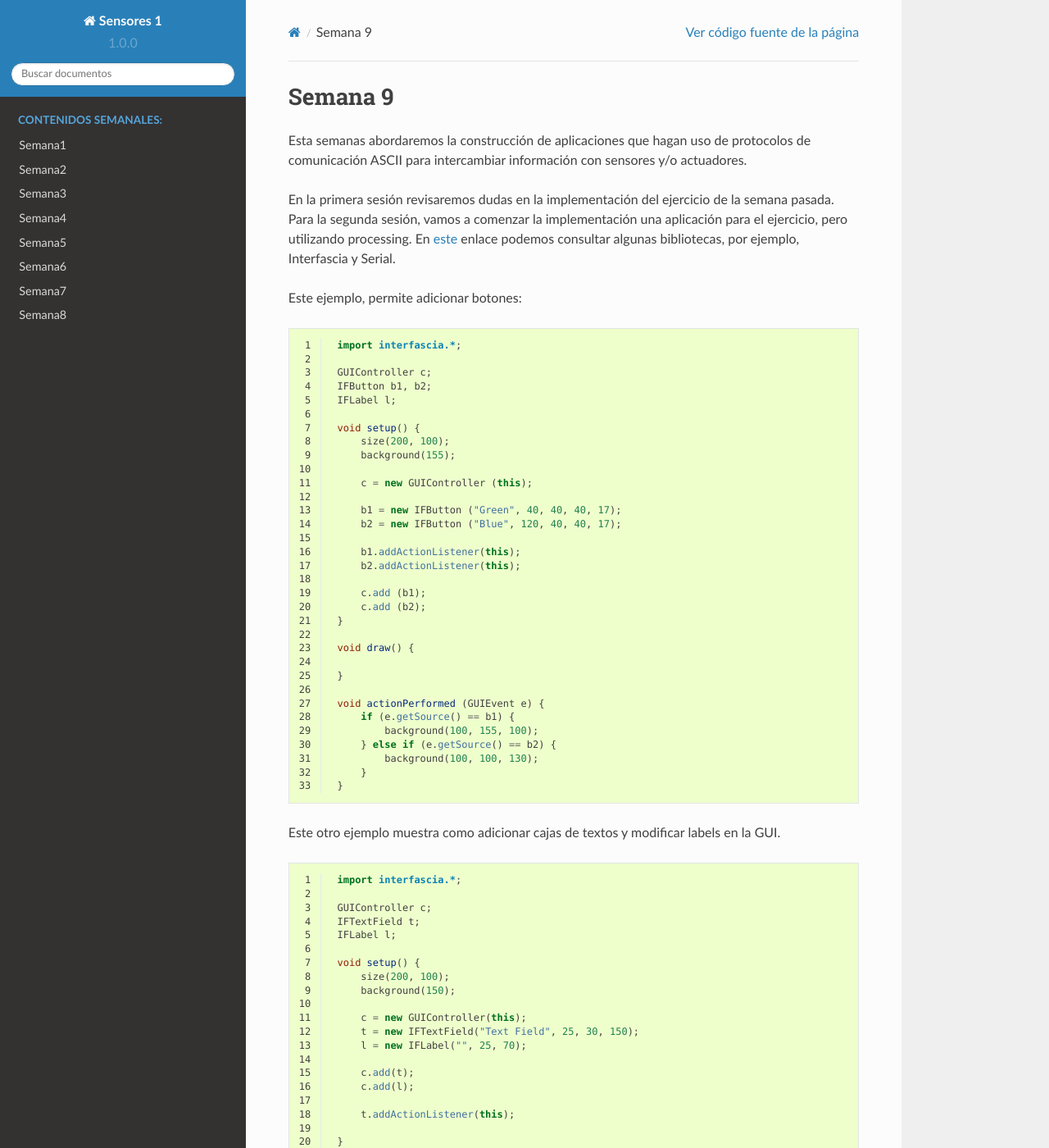
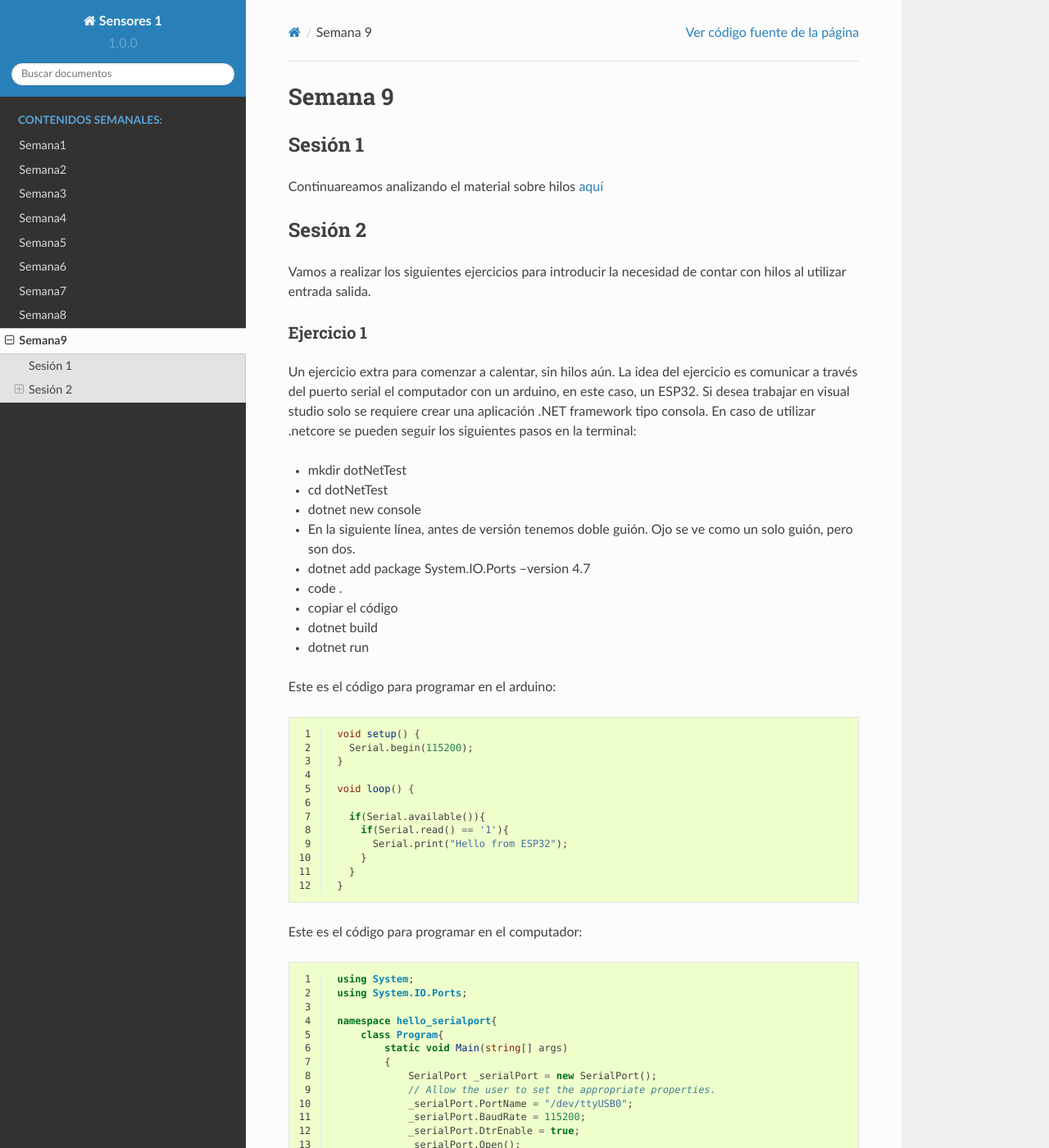
Before and after one commit to juanferfranco/sensores1, a Sphinx documentation site: the page built from docs/_semana9/semana9.rst, in a window 1280 px wide and 1400 px high. Shown: the whole window at 82% size. Built offline with Sphinx 7.4.7 and the Read the Docs theme 2.0.0, drawn with Linux system fonts in a browser that asks for light colours; some of the changed text lies outside the part shown.

Commit message:
add week 9

```diff
--- a/docs/_semana8/semana8.rst
+++ b/docs/_semana8/semana8.rst
@@ -49,149 +49,5 @@ Y de estos otros, que muestran la relación con Unity:
 
 Sesión 2
 ----------
-
-Ejercicio 1
-^^^^^^^^^^^^
-
-Un ejercicio extra para comenzar a calentar, sin hilos aún.
-La idea del ejercicio es comunicar a través del puerto serial
-el computador con un arduino, en este caso, un ESP32. Si desea
-trabajar en visual studio solo se requiere crear una aplicación
-.NET framework tipo consola. En caso de utilizar .netcore se pueden
-seguir los siguientes pasos en la terminal:
-
-* mkdir dotNetTest
-* cd dotNetTest
-* dotnet new console
-* En la siguiente línea, antes de versión tenemos doble guión. Ojo se ve como
-  un solo guión, pero son dos.
-* dotnet add package System.IO.Ports --version 4.7
-* code .
-* copiar el código
-* dotnet build
-* dotnet run
-
-Este es el código para programar en el arduino:
-
-.. code-block:: cpp
-   :lineno-start: 1
-
-    void setup() {
-      Serial.begin(115200);
-    }
-
-    void loop() {
-
-      if(Serial.available()){
-        if(Serial.read() == '1'){
-          Serial.print("Hello from ESP32");
-        }
-      }
-    }
-
-
-Este es el código para programar en el computador:
-
-.. code-block:: csharp
-   :lineno-start: 1
-
-    using System;
-    using System.IO.Ports;
-
-    namespace hello_serialport{
-        class Program{
-            static void Main(string[] args)
-            {
-                SerialPort _serialPort = new SerialPort();
-                // Allow the user to set the appropriate properties.
-                _serialPort.PortName = "/dev/ttyUSB0";
-                _serialPort.BaudRate = 115200;
-                _serialPort.DtrEnable = true;
-                _serialPort.Open();
-                byte[] data = {0x31};
-                _serialPort.Write(data,0,1);
-                byte[] buffer = new byte[20];
-
-                while(true){
-                    if(_serialPort.BytesToRead > 0){
-                        _serialPort.Read(buffer,0,20);
-                        Console.WriteLine(System.Text.Encoding.ASCII.GetString(buffer));
-                        Console.ReadKey();
-                        _serialPort.Write(data,0,1);
-                    }
-                }
-            }
-        }
-    }
-
-Ejercicio 2
-^^^^^^^^^^^^
-Este es el código para programar en el arduino:
-
-.. code-block:: cpp
-   :lineno-start: 1
-
-    void setup() {
-      Serial.begin(115200);
-    }
-
-    void loop() {
-
-      if(Serial.available()){
-        if(Serial.read() == '1'){
-          delay(1000);
-          Serial.print("Hello from ESP32\n");
-        }
-      }
-    }
-
-Este es el código para programar el computador
-
-.. code-block:: cpp
-   :lineno-start: 1
-
-    using System;
-    using System.IO.Ports;
-    using System.Threading;
-
-    namespace serialTestBlock
-    {
-    class Program{
-            static void Main(string[] args)
-            {
-                SerialPort _serialPort = new SerialPort();
-                _serialPort.PortName = "/dev/ttyUSB0";
-                _serialPort.BaudRate = 115200;
-                _serialPort.DtrEnable = true;
-                _serialPort.Open();
-
-                byte[] data = {0x31};
-                byte[] buffer = new byte[20];
-                int counter = 0;
-
-                while(true){
-                    if(Console.KeyAvailable == true){
-                        Console.ReadKey(true);
-                        _serialPort.Write(data,0,1);
-                        string message = _serialPort.ReadLine();
-                        Console.WriteLine(message);
-                    }
-                    Console.WriteLine(counter);
-                    counter = (counter + 1) % 100;
-                    Thread.Sleep(100);
-                }
-            }
-        }
-    }
-
-* Conecte el arduino.
-* Modifique el código del computador asignando el puerto
-  serial correcto.
-* Corra el código del computador.
-* Al presionar cualquier tecla qué pasa?
-
-Ejercicio 3: Reto
-^^^^^^^^^^^^^^^^^^
-Con lo que hemos discutido hoy cómo podríamos solucionar el
-problema anterior, considerando que no es posible (por el
-ejercicio académico) modificar el código de Arduino?
+En esta sesión comenzamos a analizar el material relacionado con la programación multihilada que está
+`aquí <http://www.albahari.com/threading/>`__
--- a/docs/_semana9/semana9.rst
+++ b/docs/_semana9/semana9.rst
@@ -1,90 +1,157 @@
 Semana 9
 ===========
-Esta semanas abordaremos la construcción de aplicaciones que hagan uso de protocolos de
-comunicación ASCII para intercambiar información con sensores y/o actuadores.
 
-En la primera sesión revisaremos dudas en la implementación del ejercicio de la semana pasada.
-Para la segunda sesión, vamos a comenzar la implementación una aplicación para el ejercicio,
-pero utilizando processing. En `este <https://processing.org/reference/libraries/>`__ enlace
-podemos consultar algunas bibliotecas, por ejemplo, Interfascia y Serial.
+Sesión 1
+----------
+Continuareamos analizando el material sobre hilos `aquí <http://www.albahari.com/threading/>`__
+
+Sesión 2
+----------
+Vamos a realizar los siguientes ejercicios para introducir la necesidad de contar con hilos
+al utilizar entrada salida.
+
+Ejercicio 1
+^^^^^^^^^^^^
+
+Un ejercicio extra para comenzar a calentar, sin hilos aún.
+La idea del ejercicio es comunicar a través del puerto serial
+el computador con un arduino, en este caso, un ESP32. Si desea
+trabajar en visual studio solo se requiere crear una aplicación
+.NET framework tipo consola. En caso de utilizar .netcore se pueden
+seguir los siguientes pasos en la terminal:
+
+* mkdir dotNetTest
+* cd dotNetTest
+* dotnet new console
+* En la siguiente línea, antes de versión tenemos doble guión. Ojo se ve como
+  un solo guión, pero son dos.
+* dotnet add package System.IO.Ports --version 4.7
+* code .
+* copiar el código
+* dotnet build
+* dotnet run
+
+Este es el código para programar en el arduino:
+
+.. code-block:: cpp
+   :lineno-start: 1
+
+    void setup() {
+      Serial.begin(115200);
+    }
+
+    void loop() {
+
+      if(Serial.available()){
+        if(Serial.read() == '1'){
+          Serial.print("Hello from ESP32");
+        }
+      }
+    }
 
 
-Este ejemplo, permite adicionar botones:
+Este es el código para programar en el computador:
 
-.. code-block:: java
+.. code-block:: csharp
    :lineno-start: 1
 
-    import interfascia.*;
+    using System;
+    using System.IO.Ports;
 
-    GUIController c;
-    IFButton b1, b2;
-    IFLabel l;
+    namespace hello_serialport{
+        class Program{
+            static void Main(string[] args)
+            {
+                SerialPort _serialPort = new SerialPort();
+                // Allow the user to set the appropriate properties.
+                _serialPort.PortName = "/dev/ttyUSB0";
+                _serialPort.BaudRate = 115200;
+                _serialPort.DtrEnable = true;
+                _serialPort.Open();
+                byte[] data = {0x31};
+                _serialPort.Write(data,0,1);
+                byte[] buffer = new byte[20];
 
-    void setup() {
-        size(200, 100);
-        background(155);
-
-        c = new GUIController (this);
-
-        b1 = new IFButton ("Green", 40, 40, 40, 17);
-        b2 = new IFButton ("Blue", 120, 40, 40, 17);
-
-        b1.addActionListener(this);
-        b2.addActionListener(this);
-
-        c.add (b1);
-        c.add (b2);
-    }
-
-    void draw() {
-
-    }
-
-    void actionPerformed (GUIEvent e) {
-        if (e.getSource() == b1) {
-            background(100, 155, 100);
-        } else if (e.getSource() == b2) {
-            background(100, 100, 130);
+                while(true){
+                    if(_serialPort.BytesToRead > 0){
+                        _serialPort.Read(buffer,0,20);
+                        Console.WriteLine(System.Text.Encoding.ASCII.GetString(buffer));
+                        Console.ReadKey();
+                        _serialPort.Write(data,0,1);
+                    }
+                }
+            }
         }
     }
 
-Este otro ejemplo muestra como adicionar cajas de textos y modificar labels en la GUI.
+Ejercicio 2
+^^^^^^^^^^^^
+Este es el código para programar en el arduino:
 
-.. code-block:: java
+.. code-block:: cpp
    :lineno-start: 1
 
-    import interfascia.*;
-
-    GUIController c;
-    IFTextField t;
-    IFLabel l;
-
     void setup() {
-        size(200, 100);
-        background(150);
-
-        c = new GUIController(this);
-        t = new IFTextField("Text Field", 25, 30, 150);
-        l = new IFLabel("", 25, 70);
-
-        c.add(t);
-        c.add(l);
-
-        t.addActionListener(this);
-
+      Serial.begin(115200);
     }
 
-    void draw() {
+    void loop() {
 
+      if(Serial.available()){
+        if(Serial.read() == '1'){
+          delay(1000);
+          Serial.print("Hello from ESP32\n");
+        }
+      }
     }
 
-    void actionPerformed(GUIEvent e) {
-        if (e.getMessage().equals("Completed")) {
-            l.setLabel(t.getValue());
+Este es el código para programar el computador
+
+.. code-block:: cpp
+   :lineno-start: 1
+
+    using System;
+    using System.IO.Ports;
+    using System.Threading;
+
+    namespace serialTestBlock
+    {
+    class Program{
+            static void Main(string[] args)
+            {
+                SerialPort _serialPort = new SerialPort();
+                _serialPort.PortName = "/dev/ttyUSB0";
+                _serialPort.BaudRate = 115200;
+                _serialPort.DtrEnable = true;
+                _serialPort.Open();
+
+                byte[] data = {0x31};
+                byte[] buffer = new byte[20];
+                int counter = 0;
+
+                while(true){
+                    if(Console.KeyAvailable == true){
+                        Console.ReadKey(true);
+                        _serialPort.Write(data,0,1);
+                        string message = _serialPort.ReadLine();
+                        Console.WriteLine(message);
+                    }
+                    Console.WriteLine(counter);
+                    counter = (counter + 1) % 100;
+                    Thread.Sleep(100);
+                }
+            }
         }
     }
 
-Con respecto al manejo del serial.
-Ingrese a este `sitio <https://processing.org/reference/libraries/serial/index.html>`__. Abra
-cada una de las funciones del API y observe los ejemplos. Notará que el uso es muy similar al del
-API de Arduino.
+* Conecte el arduino.
+* Modifique el código del computador asignando el puerto
+  serial correcto.
+* Corra el código del computador.
+* Al presionar cualquier tecla qué pasa?
+
+Ejercicio 3: Reto
+^^^^^^^^^^^^^^^^^^
+Con lo que hemos discutido hoy cómo podríamos solucionar el
+problema anterior, considerando que no es posible (por el
+ejercicio académico) modificar el código de Arduino?
--- a/docs/index.rst
+++ b/docs/index.rst
@@ -64,3 +64,4 @@ el aula y 5 horas de trabajo autónomo.
    Semana6 <_semana6/semana6>
    Semana7 <_semana7/semana7>
    Semana8 <_semana8/semana8>
+   Semana9 <_semana9/semana9>
```
